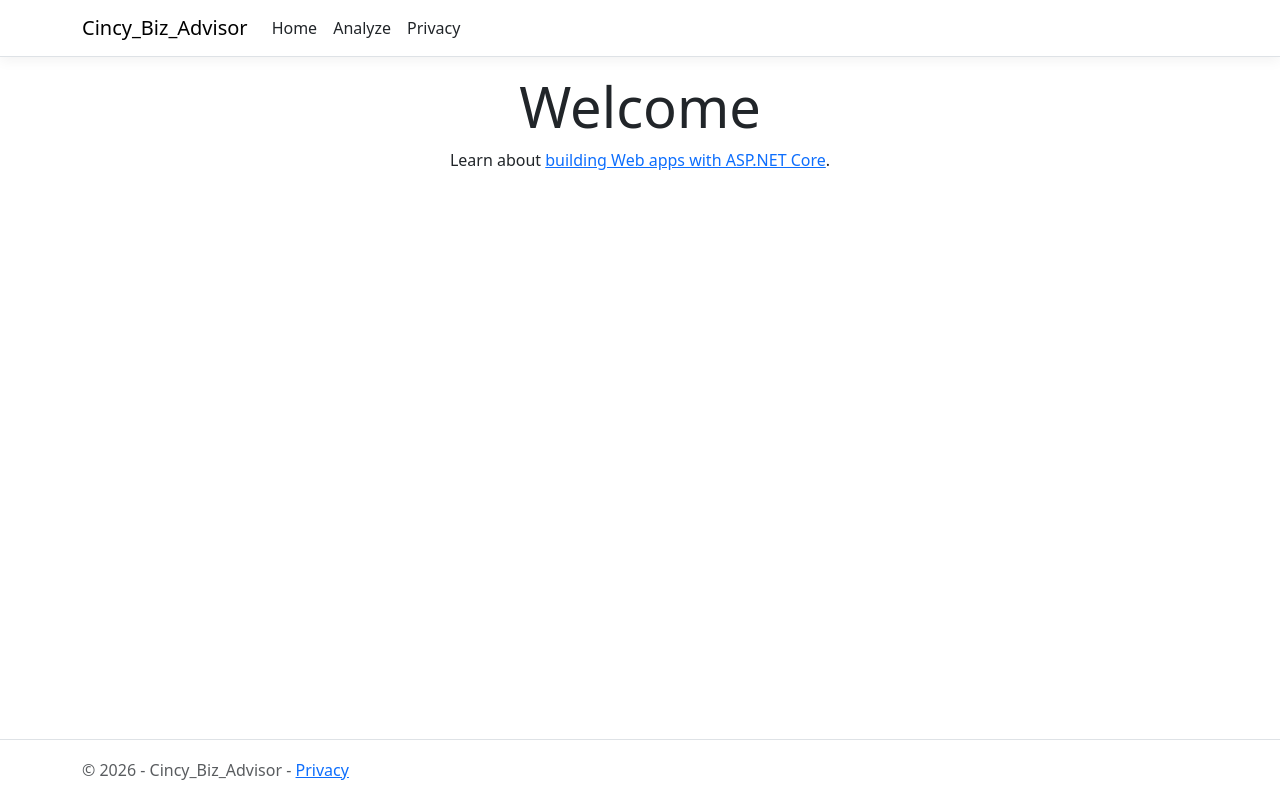
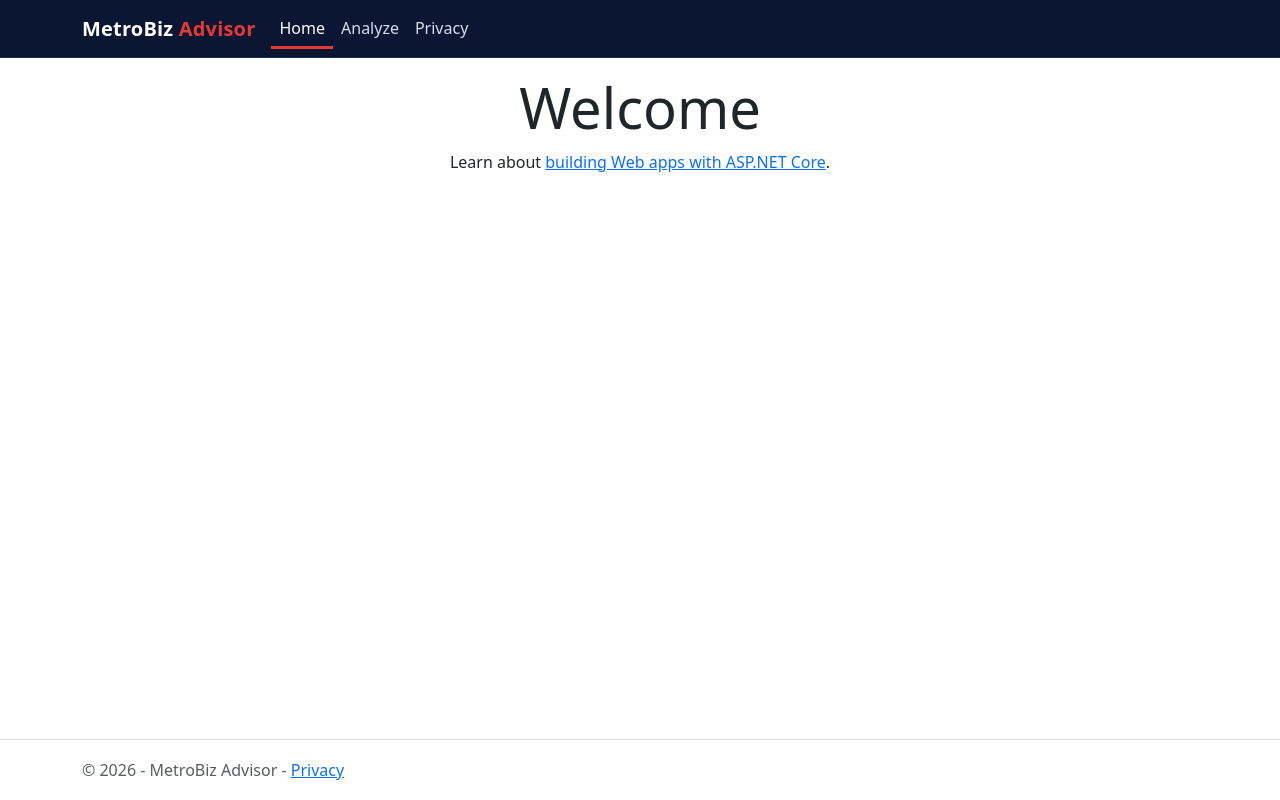
Before and after one commit to priyakachhia/IS7024-Group-Project, an ASP.NET Core app: page / in a window 1280 px wide. Run offline with ASP.NET Core 8, Linux system fonts and the light colour scheme; style sheets or scripts are compiled from the project's sources; some libraries are stand-ins or nearby versions.

Commit message:
Restyle top bar and rename app to MetroBiz Advisor

```diff
--- a/Cincy Biz Advisor/Pages/Shared/_Layout.cshtml
+++ b/Cincy Biz Advisor/Pages/Shared/_Layout.cshtml
@@ -3,7 +3,7 @@
 <head>
     <meta charset="utf-8" />
     <meta name="viewport" content="width=device-width, initial-scale=1.0" />
-    <title>@ViewData["Title"] - Cincy_Biz_Advisor</title>
+    <title>@ViewData["Title"] - MetroBiz Advisor</title>
     <script type="importmap"></script>
     <link rel="stylesheet" href="~/lib/bootstrap/dist/css/bootstrap.min.css" />
     <link rel="stylesheet" href="~/css/site.css" asp-append-version="true" />
@@ -11,9 +11,12 @@
 </head>
 <body>
     <header>
-        <nav class="navbar navbar-expand-sm navbar-toggleable-sm navbar-light bg-white border-bottom box-shadow mb-3">
+        @{
+            var currentPage = ViewContext.RouteData.Values["page"]?.ToString();
+        }
+        <nav class="navbar navbar-expand-sm navbar-dark metrobiz-navbar mb-3">
             <div class="container">
-                <a class="navbar-brand" asp-area="" asp-page="/Index">Cincy_Biz_Advisor</a>
+                <a class="navbar-brand metrobiz-brand" asp-area="" asp-page="/Index">MetroBiz <span class="brand-accent">Advisor</span></a>
                 <button class="navbar-toggler" type="button" data-bs-toggle="collapse" data-bs-target=".navbar-collapse" aria-controls="navbarSupportedContent"
                         aria-expanded="false" aria-label="Toggle navigation">
                     <span class="navbar-toggler-icon"></span>
@@ -21,13 +24,13 @@
                 <div class="navbar-collapse collapse d-sm-inline-flex justify-content-between">
                     <ul class="navbar-nav flex-grow-1">
                         <li class="nav-item">
-                            <a class="nav-link text-dark" asp-area="" asp-page="/Index">Home</a>
+                            <a class="nav-link metrobiz-link @(currentPage == "/Index" ? "active" : "")" asp-area="" asp-page="/Index">Home</a>
                         </li>
                         <li class="nav-item">
-                            <a class="nav-link text-dark" asp-area="" asp-page="/Analyze">Analyze</a>
+                            <a class="nav-link metrobiz-link @(currentPage == "/Analyze" ? "active" : "")" asp-area="" asp-page="/Analyze">Analyze</a>
                         </li>
                         <li class="nav-item">
-                            <a class="nav-link text-dark" asp-area="" asp-page="/Privacy">Privacy</a>
+                            <a class="nav-link metrobiz-link @(currentPage == "/Privacy" ? "active" : "")" asp-area="" asp-page="/Privacy">Privacy</a>
                         </li>
                     </ul>
                 </div>
@@ -42,7 +45,7 @@
 
     <footer class="border-top footer text-muted">
         <div class="container">
-            &copy; 2026 - Cincy_Biz_Advisor - <a asp-area="" asp-page="/Privacy">Privacy</a>
+            &copy; 2026 - MetroBiz Advisor - <a asp-area="" asp-page="/Privacy">Privacy</a>
         </div>
     </footer>
 
--- a/Cincy Biz Advisor/wwwroot/css/site.css
+++ b/Cincy Biz Advisor/wwwroot/css/site.css
@@ -29,3 +29,35 @@ body {
 .form-floating > .form-control-plaintext:focus::placeholder, .form-floating > .form-control:focus::placeholder {
   text-align: start;
 }
+
+
+/* MetroBiz Advisor top bar */
+.metrobiz-navbar {
+    background-color: #0b1633;
+    border-bottom: 1px solid #1c2a52;
+}
+
+.metrobiz-brand {
+    color: #ffffff;
+    font-weight: 700;
+    letter-spacing: 0.2px;
+}
+
+    .metrobiz-brand .brand-accent {
+        color: #e53935;
+    }
+
+.metrobiz-link {
+    color: #d7def0;
+    padding-bottom: 0.4rem;
+    border-bottom: 3px solid transparent;
+}
+
+    .metrobiz-link:hover {
+        color: #ffffff;
+    }
+
+    .metrobiz-link.active {
+        color: #ffffff;
+        border-bottom-color: #e53935;
+    }
```
